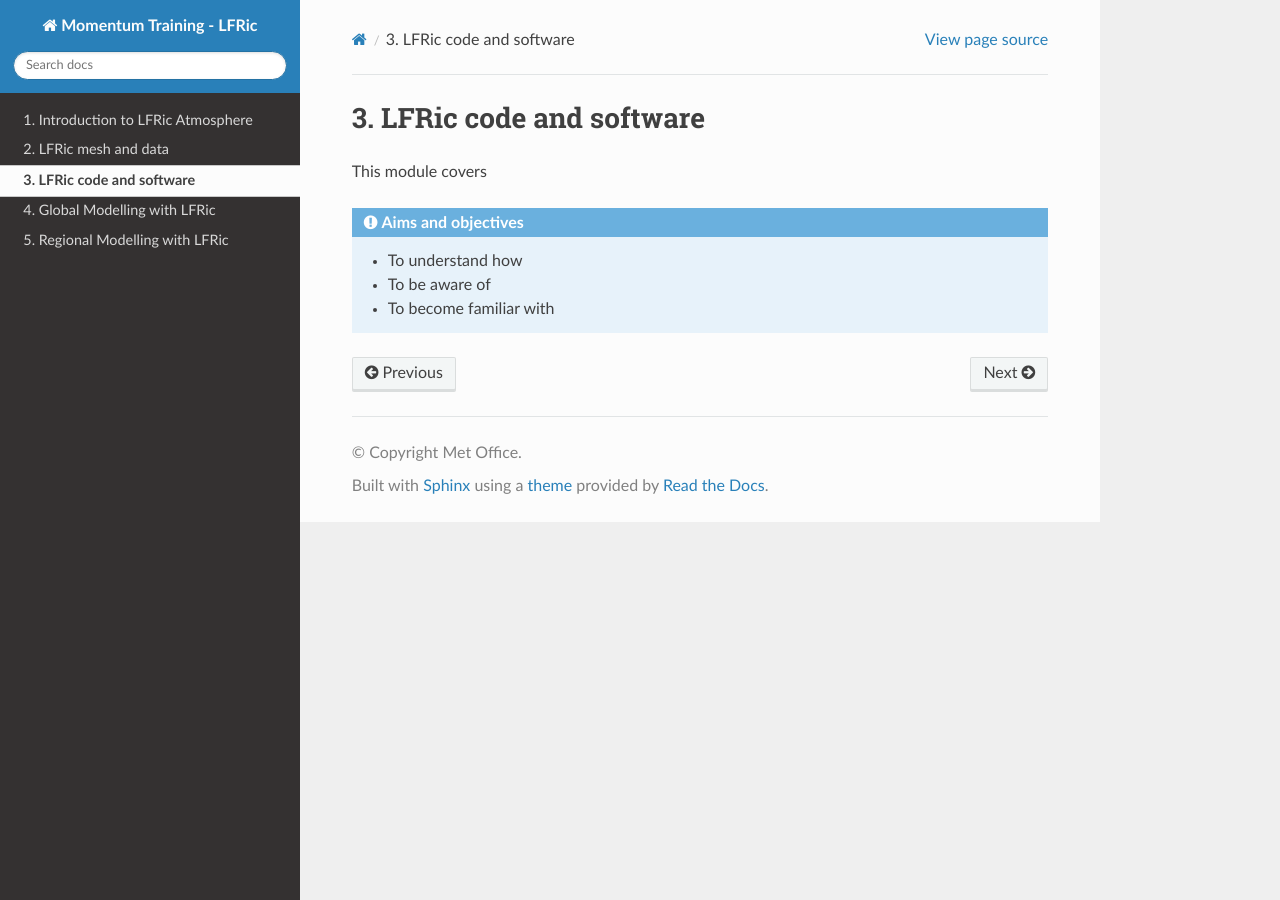
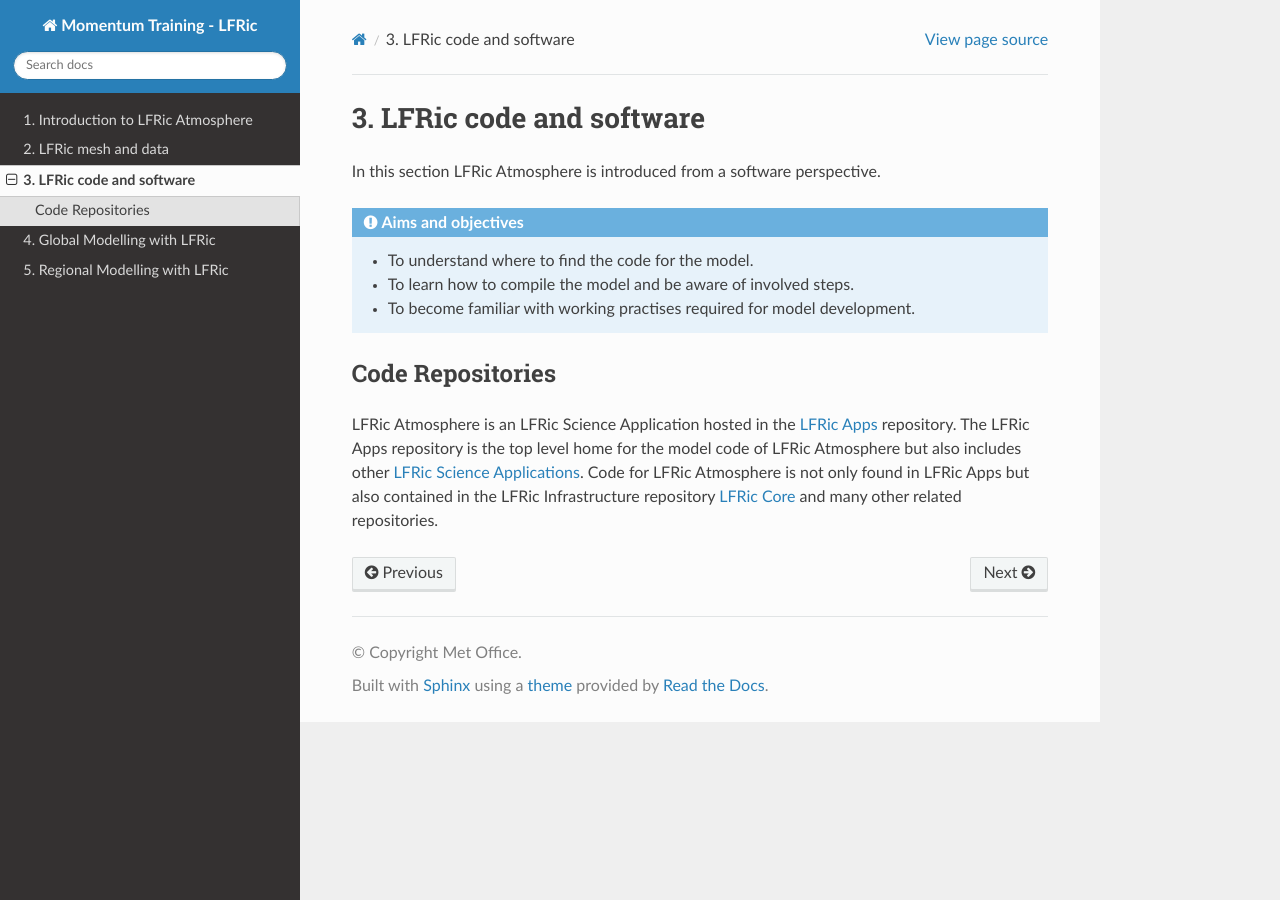
Before and after one commit to MetOffice/LFRic-Atmosphere-Training, a Sphinx documentation site: the page built from source/lfric_code/index.rst, in a window 1280 px wide. Built offline with Sphinx 7.4.7 and the Read the Docs theme 3.1.0, drawn with Linux system fonts in a browser that asks for light colours.

Commit message:
Add first part for LFRic code and software section

```diff
--- a/source/lfric_code/index.rst
+++ b/source/lfric_code/index.rst
@@ -5,10 +5,14 @@
    :name: lfric_code
    :maxdepth: 2
 
-This module covers
+In this section LFRic Atmosphere is introduced from a software perspective.
 
 .. admonition:: Aims and objectives
 
-   * To understand how
-   * To be aware of
-   * To become familiar with
+   * To understand where to find the code for the model.
+   * To learn how to compile the model and be aware of involved steps.
+   * To become familiar with working practises required for model development.
+
+Code Repositories
+-----------------
+LFRic Atmosphere is an LFRic Science Application hosted in the `LFRic Apps <https://code.metoffice.gov.uk/trac/lfric_apps>`_ repository. The LFRic Apps repository is the top level home for the model code of LFRic Atmosphere but also includes other `LFRic Science Applications <https://code.metoffice.gov.uk/trac/lfric_apps/browser/main/trunk/applications>`_. Code for LFRic Atmosphere is not only found in LFRic Apps but also contained in the LFRic Infrastructure repository `LFRic Core <https://code.metoffice.gov.uk/trac/lfric>`_ and many other related repositories.
```
